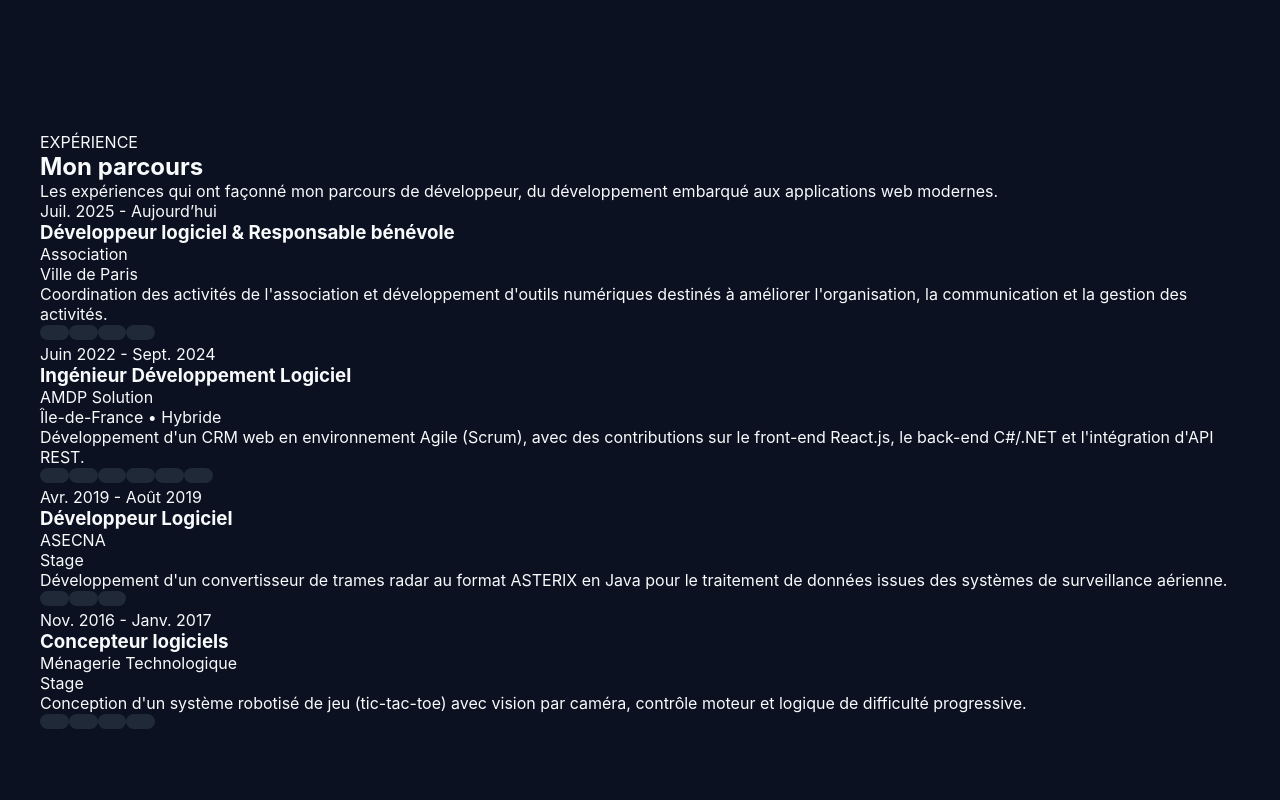
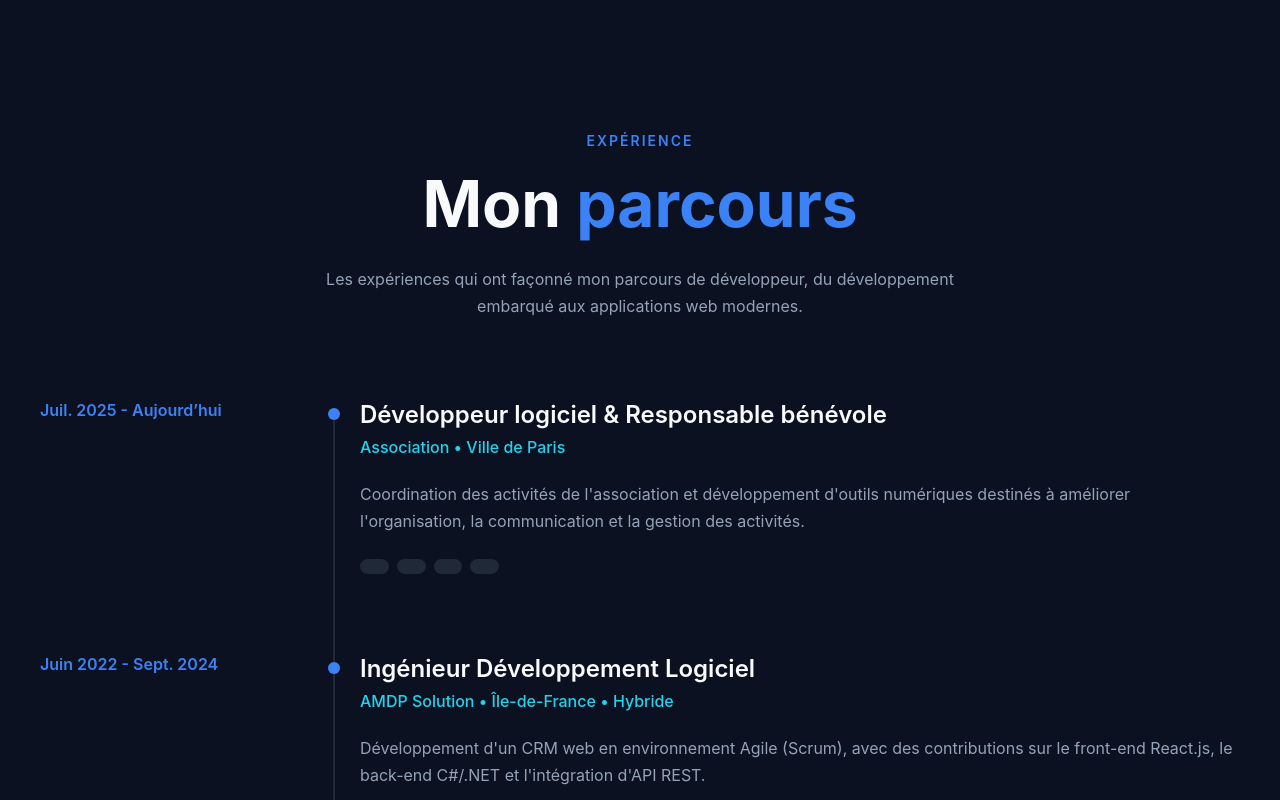
Before and after one commit to andri-Ts/portfolio-v1, a React (Vite) app: page / in a window 1280 px wide. Shown: the part 3320-4120 px from the top of the page. Built offline with nearby package versions, Linux system fonts and the light colour scheme.

Commit message:
feat: ajout des css

```diff
--- a/src/sections/experience/Timeline.jsx
+++ b/src/sections/experience/Timeline.jsx
@@ -1,13 +1,14 @@
 import { experiences } from '../../constants/experiences';
 import TimelineItem from './TimelineItem';
+import styles from './experience.module.css';
 
 function Timeline() {
   return (
-    <>
+    <div className={styles.timeline}>
       {experiences.map((experience) => (
         <TimelineItem key={experience.id} experience={experience} />
       ))}
-    </>
+    </div>
   );
 }
 
--- a/src/sections/experience/TimelineItem.jsx
+++ b/src/sections/experience/TimelineItem.jsx
@@ -9,11 +9,11 @@ function TimelineItem({ experience }) {
       <div className={styles.content}>
         <h3 className={styles.jobTitle}>{experience.title}</h3>
 
-        <p className={styles.company}>{experience.company}</p>
+        <p className={styles.company}>
+          {experience.company} • {experience.location}
+        </p>
 
-        <p className={styles.location}>{experience.location}</p>
-
-        <p className={styles.description}>{experience.description}</p>
+        <p className={styles.descriptionText}>{experience.description}</p>
 
         <div className={styles.tags}>
           {experience.technologies.map((technology) => (
--- a/src/sections/experience/experience.module.css
+++ b/src/sections/experience/experience.module.css
@@ -1,3 +1,141 @@
-.experience {
-  background-color: azure;
+/* ========= HEADER ========= */
+
+.badge {
+  display: block;
+  text-align: center;
+
+  color: var(--color-primary);
+
+  font-size: var(--fs-sm);
+  font-weight: 600;
+
+  letter-spacing: 2px;
+  text-transform: uppercase;
+
+  margin-bottom: var(--spacing-md);
 }
+
+.title {
+  text-align: center;
+
+  font-size: var(--fs-4xl);
+
+  margin-bottom: var(--spacing-lg);
+}
+
+.title span {
+  color: var(--color-primary);
+}
+
+.description {
+  max-width: 700px;
+
+  margin: 0 auto var(--spacing-3xl);
+
+  text-align: center;
+
+  color: var(--color-text-secondary);
+
+  line-height: 1.7;
+}
+
+.timeline {
+  display: flex;
+  flex-direction: column;
+
+  gap: var(--spacing-3xl);
+}
+
+/* ========= TIMELINE ITEM ========= */
+
+.timelineItem {
+  display: grid;
+
+  grid-template-columns: 240px 1fr;
+
+  gap: var(--spacing-2xl);
+
+  align-items: start;
+}
+
+.period {
+  color: var(--color-primary);
+
+  font-weight: 600;
+
+  font-size: var(--fs-md);
+}
+
+.content {
+  position: relative;
+
+  padding-left: var(--spacing-xl);
+}
+.content::before {
+  content: '';
+
+  position: absolute;
+
+  left: 0;
+  top: 0.5rem;
+
+  width: 12px;
+  height: 12px;
+
+  border-radius: 50%;
+
+  background: var(--color-primary);
+}
+.content::after {
+  content: '';
+
+  position: absolute;
+
+  left: 5px;
+  top: 1.25rem;
+
+  width: 2px;
+
+  height: calc(100% + var(--spacing-3xl));
+
+  background: var(--color-surface-light);
+}
+
+.timelineItem:last-child .content::after {
+  display: none;
+}
+
+/* =========================== */
+
+.jobTitle {
+  font-size: var(--fs-xl);
+  font-weight: 600;
+
+  color: var(--color-text);
+
+  margin-bottom: var(--spacing-sm);
+}
+
+.company {
+  color: var(--color-secondary);
+
+  font-weight: 500;
+
+  margin-bottom: var(--spacing-lg);
+}
+
+.descriptionText {
+  color: var(--color-text-secondary);
+
+  line-height: 1.7;
+
+  margin-bottom: var(--spacing-lg);
+}
+
+.tags {
+  display: flex;
+
+  flex-wrap: wrap;
+
+  gap: var(--spacing-sm);
+}
```
